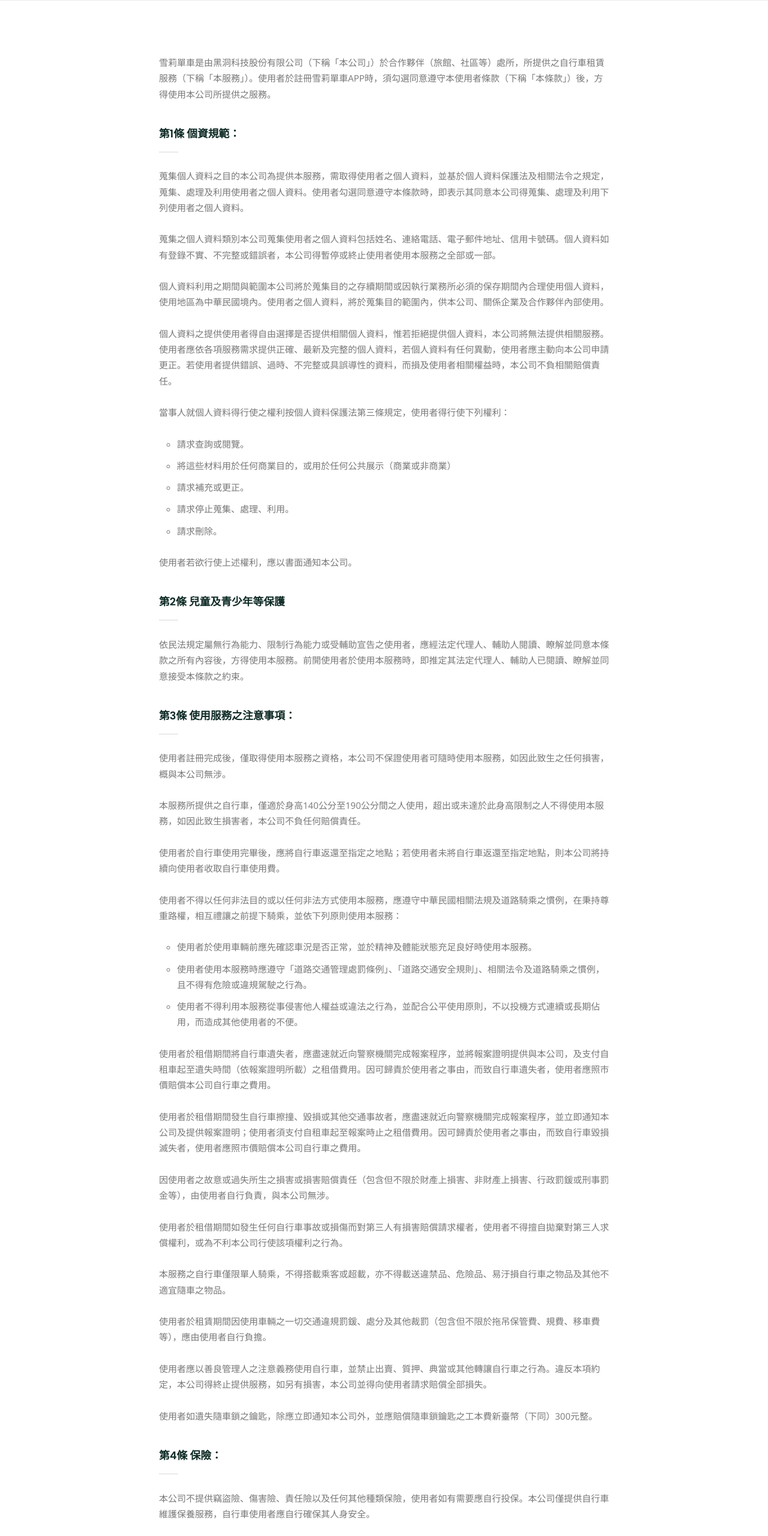
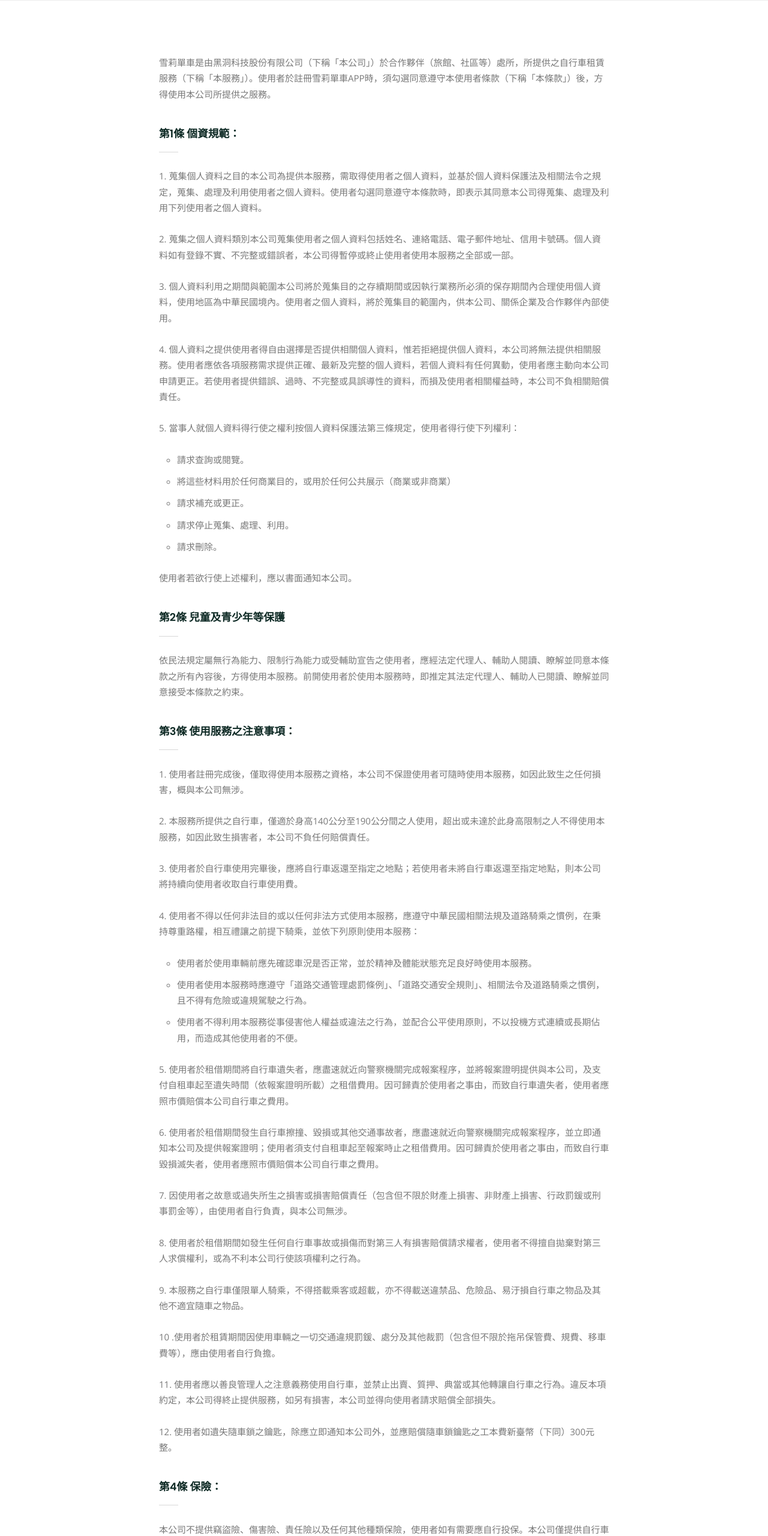
Before and after one commit to shellybike-terms/shellybike-terms.github.io, a plain HTML site: page index.html in a window 1280 px wide. Shown: the part 240-2800 px from the top of the page at 60% size. Drawn offline with nearby package versions, Linux system fonts and the light colour scheme.

Commit message:
Update index.html

```diff
--- a/index.html
+++ b/index.html
@@ -76,11 +76,11 @@
                     <p>雪莉單車是由黑洞科技股份有限公司（下稱「本公司」）於合作夥伴（旅館、社區等）處所，所提供之自行車租賃服務（下稱「本服務」）。使用者於註冊雪莉單車APP時，須勾選同意遵守本使用者條款（下稱「本條款」）後，方得使用本公司所提供之服務。</p>
 
                     <h5 class="underline">第1條 個資規範：</h5>
-                    <p>蒐集個人資料之目的本公司為提供本服務，需取得使用者之個人資料，並基於個人資料保護法及相關法令之規定，蒐集、處理及利用使用者之個人資料。使用者勾選同意遵守本條款時，即表示其同意本公司得蒐集、處理及利用下列使用者之個人資料。</p>
-                    <p>蒐集之個人資料類別本公司蒐集使用者之個人資料包括姓名、連絡電話、電子郵件地址、信用卡號碼。個人資料如有登錄不實、不完整或錯誤者，本公司得暫停或終止使用者使用本服務之全部或一部。</p>
-                    <p>個人資料利用之期間與範圍本公司將於蒐集目的之存續期間或因執行業務所必須的保存期間內合理使用個人資料，使用地區為中華民國境內。使用者之個人資料，將於蒐集目的範圍內，供本公司、關係企業及合作夥伴內部使用。</p>
-                    <p>個人資料之提供使用者得自由選擇是否提供相關個人資料，惟若拒絕提供個人資料，本公司將無法提供相關服務。使用者應依各項服務需求提供正確、最新及完整的個人資料，若個人資料有任何異動，使用者應主動向本公司申請更正。若使用者提供錯誤、過時、不完整或具誤導性的資料，而損及使用者相關權益時，本公司不負相關賠償責任。</p>
-                    <p>當事人就個人資料得行使之權利按個人資料保護法第三條規定，使用者得行使下列權利：</p>
+                    <p>1. 蒐集個人資料之目的本公司為提供本服務，需取得使用者之個人資料，並基於個人資料保護法及相關法令之規定，蒐集、處理及利用使用者之個人資料。使用者勾選同意遵守本條款時，即表示其同意本公司得蒐集、處理及利用下列使用者之個人資料。</p>
+                    <p>2. 蒐集之個人資料類別本公司蒐集使用者之個人資料包括姓名、連絡電話、電子郵件地址、信用卡號碼。個人資料如有登錄不實、不完整或錯誤者，本公司得暫停或終止使用者使用本服務之全部或一部。</p>
+                    <p>3. 個人資料利用之期間與範圍本公司將於蒐集目的之存續期間或因執行業務所必須的保存期間內合理使用個人資料，使用地區為中華民國境內。使用者之個人資料，將於蒐集目的範圍內，供本公司、關係企業及合作夥伴內部使用。</p>
+                    <p>4. 個人資料之提供使用者得自由選擇是否提供相關個人資料，惟若拒絕提供個人資料，本公司將無法提供相關服務。使用者應依各項服務需求提供正確、最新及完整的個人資料，若個人資料有任何異動，使用者應主動向本公司申請更正。若使用者提供錯誤、過時、不完整或具誤導性的資料，而損及使用者相關權益時，本公司不負相關賠償責任。</p>
+                    <p>5. 當事人就個人資料得行使之權利按個人資料保護法第三條規定，使用者得行使下列權利：</p>
                     <ul>
                         <li>請求查詢或閱覽。</li>
                         <li>將這些材料用於任何商業目的，或用於任何公共展示（商業或非商業）</li>
@@ -101,49 +101,49 @@
                     </ul> -->
 
                     <h5 class="underline">第3條 使用服務之注意事項：</h5>
-                    <p>使用者註冊完成後，僅取得使用本服務之資格，本公司不保證使用者可隨時使用本服務，如因此致生之任何損害，概與本公司無涉。</p>
-                    <p>本服務所提供之自行車，僅適於身高140公分至190公分間之人使用，超出或未達於此身高限制之人不得使用本服務，如因此致生損害者，本公司不負任何賠償責任。</p>
-                    <p>使用者於自行車使用完畢後，應將自行車返還至指定之地點；若使用者未將自行車返還至指定地點，則本公司將持續向使用者收取自行車使用費。</p>
-                    <p>使用者不得以任何非法目的或以任何非法方式使用本服務，應遵守中華民國相關法規及道路騎乘之慣例，在秉持尊重路權，相互禮讓之前提下騎乘，並依下列原則使用本服務：</p>
+                    <p>1. 使用者註冊完成後，僅取得使用本服務之資格，本公司不保證使用者可隨時使用本服務，如因此致生之任何損害，概與本公司無涉。</p>
+                    <p>2. 本服務所提供之自行車，僅適於身高140公分至190公分間之人使用，超出或未達於此身高限制之人不得使用本服務，如因此致生損害者，本公司不負任何賠償責任。</p>
+                    <p>3. 使用者於自行車使用完畢後，應將自行車返還至指定之地點；若使用者未將自行車返還至指定地點，則本公司將持續向使用者收取自行車使用費。</p>
+                    <p>4. 使用者不得以任何非法目的或以任何非法方式使用本服務，應遵守中華民國相關法規及道路騎乘之慣例，在秉持尊重路權，相互禮讓之前提下騎乘，並依下列原則使用本服務：</p>
                     <ul>
                         <li>使用者於使用車輛前應先確認車況是否正常，並於精神及體能狀態充足良好時使用本服務。</li>
                         <li>使用者使用本服務時應遵守「道路交通管理處罰條例」、「道路交通安全規則」、相關法令及道路騎乘之慣例，且不得有危險或違規駕駛之行為。</li>
                         <li>使用者不得利用本服務從事侵害他人權益或違法之行為，並配合公平使用原則，不以投機方式連續或長期佔用，而造成其他使用者的不便。</li>
                     </ul>
-                    <p>使用者於租借期間將自行車遺失者，應盡速就近向警察機關完成報案程序，並將報案證明提供與本公司，及支付自租車起至遺失時間（依報案證明所載）之租借費用。因可歸責於使用者之事由，而致自行車遺失者，使用者應照市價賠償本公司自行車之費用。</p>
-                    <p>使用者於租借期間發生自行車擦撞、毀損或其他交通事故者，應盡速就近向警察機關完成報案程序，並立即通知本公司及提供報案證明；使用者須支付自租車起至報案時止之租借費用。因可歸責於使用者之事由，而致自行車毀損滅失者，使用者應照市價賠償本公司自行車之費用。</p>
+                    <p>5. 使用者於租借期間將自行車遺失者，應盡速就近向警察機關完成報案程序，並將報案證明提供與本公司，及支付自租車起至遺失時間（依報案證明所載）之租借費用。因可歸責於使用者之事由，而致自行車遺失者，使用者應照市價賠償本公司自行車之費用。</p>
+                    <p>6. 使用者於租借期間發生自行車擦撞、毀損或其他交通事故者，應盡速就近向警察機關完成報案程序，並立即通知本公司及提供報案證明；使用者須支付自租車起至報案時止之租借費用。因可歸責於使用者之事由，而致自行車毀損滅失者，使用者應照市價賠償本公司自行車之費用。</p>
 
-                    <p>因使用者之故意或過失所生之損害或損害賠償責任（包含但不限於財產上損害、非財產上損害、行政罰鍰或刑事罰金等），由使用者自行負責，與本公司無涉。</p>
-                    <p>使用者於租借期間如發生任何自行車事故或損傷而對第三人有損害賠償請求權者，使用者不得擅自拋棄對第三人求償權利，或為不利本公司行使該項權利之行為。</p>
-                    <p>本服務之自行車僅限單人騎乘，不得搭載乘客或超載，亦不得載送違禁品、危險品、易汙損自行車之物品及其他不適宜隨車之物品。</p>
-                    <p>使用者於租賃期間因使用車輛之一切交通違規罰鍰、處分及其他裁罰（包含但不限於拖吊保管費、規費、移車費等），應由使用者自行負擔。</p>
-                    <p>使用者應以善良管理人之注意義務使用自行車，並禁止出賣、質押、典當或其他轉讓自行車之行為。違反本項約定，本公司得終止提供服務，如另有損害，本公司並得向使用者請求賠償全部損失。</p>
-                    <p>使用者如遺失隨車鎖之鑰匙，除應立即通知本公司外，並應賠償隨車鎖鑰匙之工本費新臺幣（下同）300元整。</p>
+                    <p>7. 因使用者之故意或過失所生之損害或損害賠償責任（包含但不限於財產上損害、非財產上損害、行政罰鍰或刑事罰金等），由使用者自行負責，與本公司無涉。</p>
+                    <p>8. 使用者於租借期間如發生任何自行車事故或損傷而對第三人有損害賠償請求權者，使用者不得擅自拋棄對第三人求償權利，或為不利本公司行使該項權利之行為。</p>
+                    <p>9. 本服務之自行車僅限單人騎乘，不得搭載乘客或超載，亦不得載送違禁品、危險品、易汙損自行車之物品及其他不適宜隨車之物品。</p>
+                    <p>10 .使用者於租賃期間因使用車輛之一切交通違規罰鍰、處分及其他裁罰（包含但不限於拖吊保管費、規費、移車費等），應由使用者自行負擔。</p>
+                    <p>11. 使用者應以善良管理人之注意義務使用自行車，並禁止出賣、質押、典當或其他轉讓自行車之行為。違反本項約定，本公司得終止提供服務，如另有損害，本公司並得向使用者請求賠償全部損失。</p>
+                    <p>12. 使用者如遺失隨車鎖之鑰匙，除應立即通知本公司外，並應賠償隨車鎖鑰匙之工本費新臺幣（下同）300元整。</p>
 
                     <h5 class="underline">第4條 保險：</h5>
                     <p>本公司不提供竊盜險、傷害險、責任險以及任何其他種類保險，使用者如有需要應自行投保。本公司僅提供自行車維護保養服務，自行車使用者應自行確保其人身安全。</p>
 
                     <h5 class="underline">第5條 扣款辦法及費率：</h5>
-                    <p>除另有特殊約定外，使用者須依據SHELLY BIKE APP所顯示之費率方案支付自行車使用費。</p>
-                    <p>使用者若欲使用本服務，應於註冊SHELLY BIKE APP時綁定信用卡帳號，以便統計使用時數與扣款。</p>
+                    <p>1. 除另有特殊約定外，使用者須依據SHELLY BIKE APP所顯示之費率方案支付自行車使用費。</p>
+                    <p>2. 使用者若欲使用本服務，應於註冊SHELLY BIKE APP時綁定信用卡帳號，以便統計使用時數與扣款。</p>
 
                     <h5 class="underline">第6條 智慧財產權：</h5>
                     <p>與本服務有關之智慧財產權（包括但不限於商標權、專利權、著作權、營業秘密與專有技術等）、產品資料以及凡足以表彰本公司之商標、文字、圖案、標誌、研發技術成果等均為本公司或關係人所有。除另有約定外，使用者不得擅自使用、移轉、變更、授權、除去、或複製，亦不得自行為商標註冊之申請或作為公司或其他組織、事業之名稱的全部或一部。</p>
 
                     <h5 class="underline">第7條 終止、暫停或移轉：</h5>
-                    <p>使用者如違反中華民國法律、本條款規定者，本公司得逕行終止或暫停使用者使用本服務之權限；如因此致本公司受有損害者，使用者應負擔損害賠償責任。</p>
-                    <p>使用者連續二年以上未使用本服務者，本公司得終止使用者帳號權限，並得刪除帳號相關資料及交易紀錄。</p>
-                    <p>使用者不得將本條款之權利或義務的一部或全部轉讓予第三人。使用者違反本項規定而將本條款之權利與義務轉讓予第三人者，其轉讓無效。如因此致本公司受有損害者，使用者應負擔損害賠償責任。</p>
+                    <p>1. 使用者如違反中華民國法律、本條款規定者，本公司得逕行終止或暫停使用者使用本服務之權限；如因此致本公司受有損害者，使用者應負擔損害賠償責任。</p>
+                    <p>2. 使用者連續二年以上未使用本服務者，本公司得終止使用者帳號權限，並得刪除帳號相關資料及交易紀錄。</p>
+                    <p>3. 使用者不得將本條款之權利或義務的一部或全部轉讓予第三人。使用者違反本項規定而將本條款之權利與義務轉讓予第三人者，其轉讓無效。如因此致本公司受有損害者，使用者應負擔損害賠償責任。</p>
 
                     <h5 class="underline">第8條 條款增訂、修改及終止：</h5>
                     <p>本公司保留隨時增訂、修改及終止本條款之權利，相關增訂、修改及終止之內容將於本公司網站或APP公告。如使用人未於公告後一個月內提出異議或仍繼續使用本公司相關服務，將視為已同意並接受增訂、修改及終止之內容。</p>
 
 
                     <h5 class="underline">第9條 其他：</h5>
-                    <p>本條款之條款標題，僅為參考之用，使用者同意標題之內容不能作為解釋本條款之依據。</p>
-                    <p>使本條款之解釋、效力與適用，概依中華民國法律為準。</p>
-                    <p>如因本條款或與本條款有關之爭議而涉訟，本公司及使用者雙方均同意本於友好誠信，應先行協商解決；協商不成者，雙方同意以臺灣臺北地方法院作為第一審管轄法院。</p>
-                    <p>本公司未行使或執行本條款任何權利或規定，不構成前開權利或規定之棄權。若任何本條款規定，經有管轄權之法院認定無效者，其餘部分仍應存續且有效。</p>
+                    <p>1. 本條款之條款標題，僅為參考之用，使用者同意標題之內容不能作為解釋本條款之依據。</p>
+                    <p>2. 使本條款之解釋、效力與適用，概依中華民國法律為準。</p>
+                    <p>3. 如因本條款或與本條款有關之爭議而涉訟，本公司及使用者雙方均同意本於友好誠信，應先行協商解決；協商不成者，雙方同意以臺灣臺北地方法院作為第一審管轄法院。</p>
+                    <p>4. 本公司未行使或執行本條款任何權利或規定，不構成前開權利或規定之棄權。若任何本條款規定，經有管轄權之法院認定無效者，其餘部分仍應存續且有效。</p>
 
                     <h5 class="underline">第10條 本公司資訊：</h5>
                     <p>公司名稱： 黑洞科技股份有限公司</p>
```
